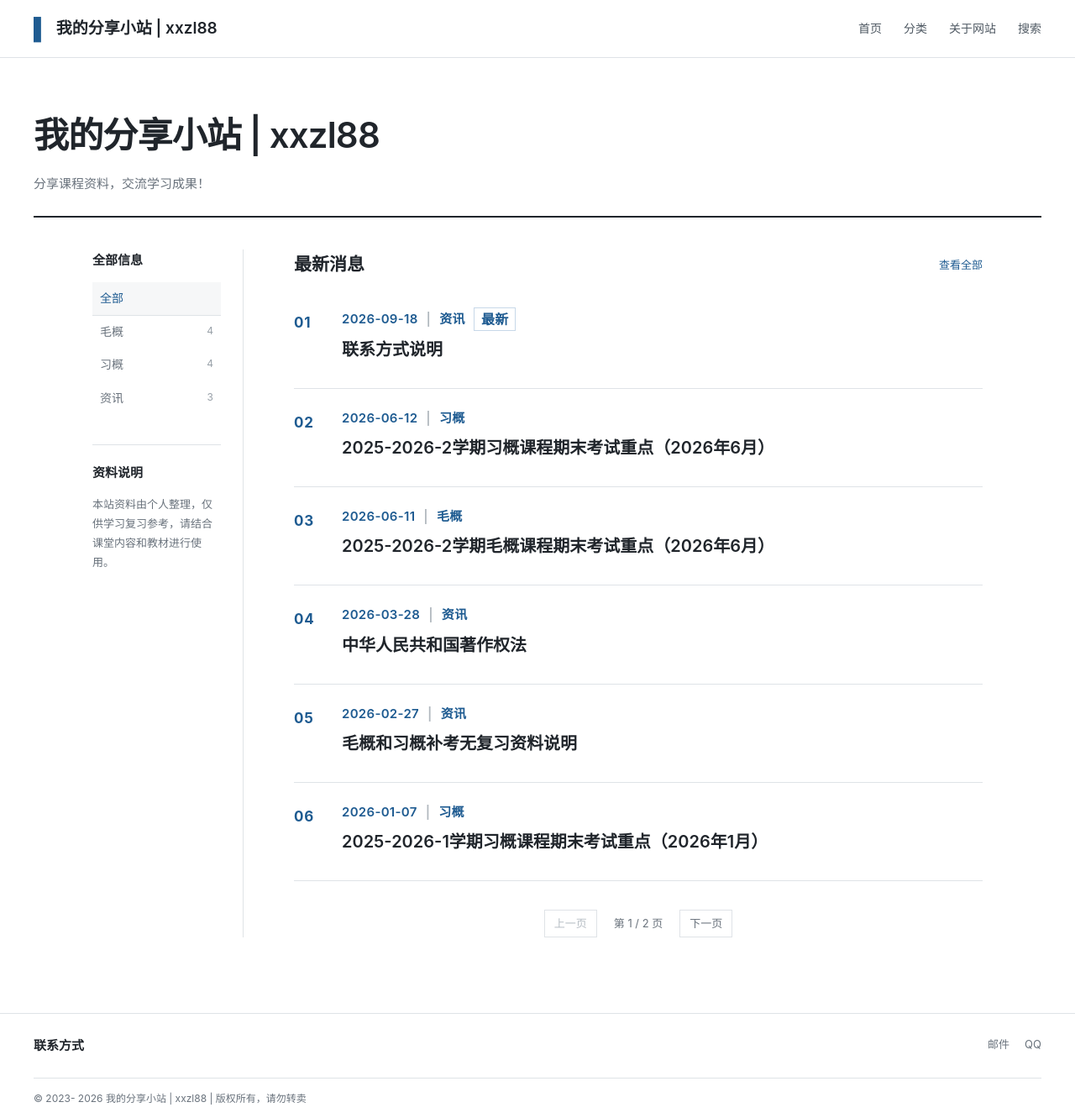
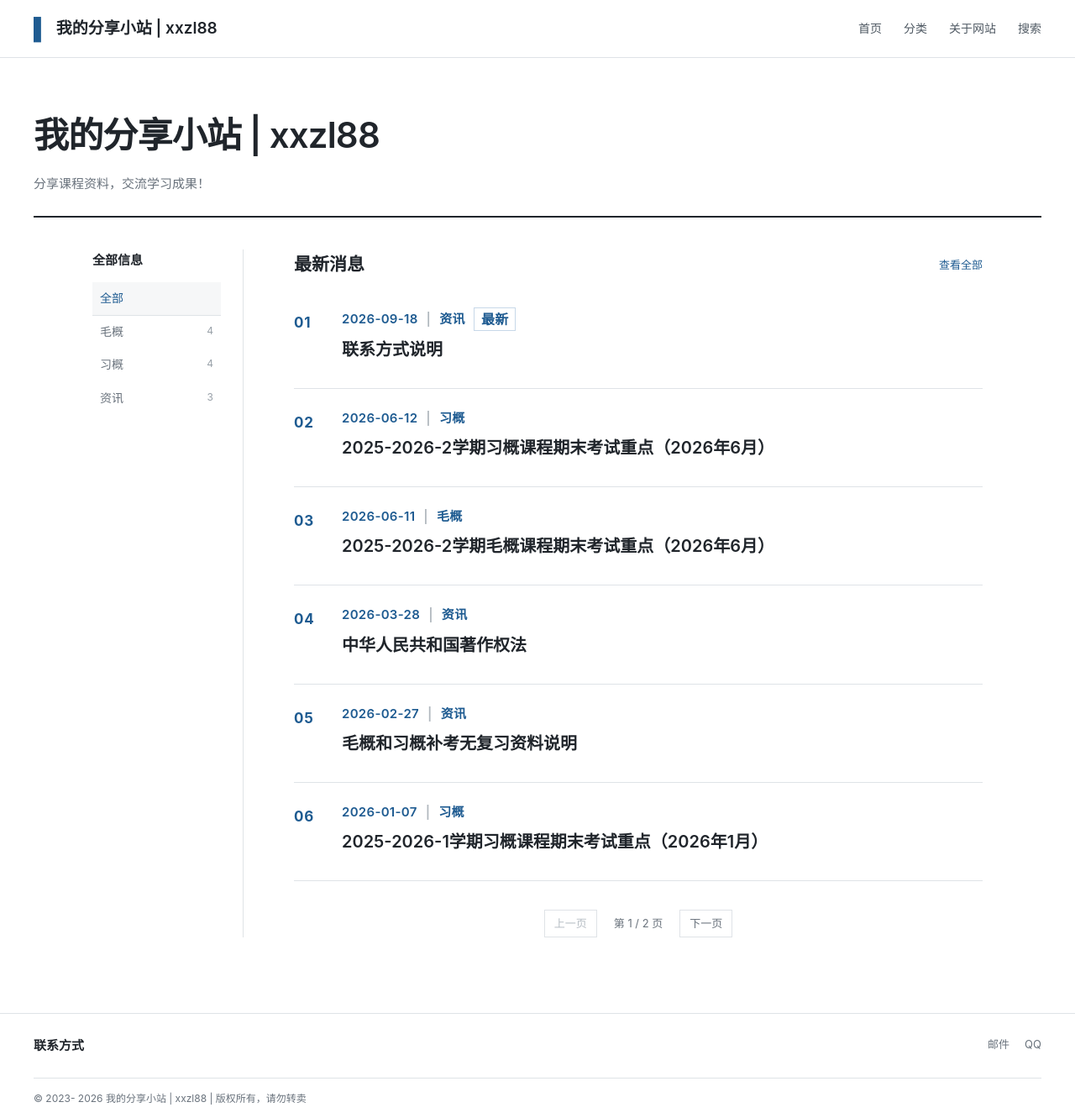
Before and after one commit to xxzl88/csu, a Jekyll site: the page built from index.html, in a window 1280 px wide. Shown: the whole page at 84% size. Built offline with Jekyll 4.4.1, drawn with Linux system fonts in a browser that asks for light colours; the list of posts is cut into pages by our own code.

Commit message:
Update home.html

```diff
--- a/_layouts/home.html
+++ b/_layouts/home.html
@@ -15,7 +15,6 @@ layout: default
       <a class="side-all active" href="{{ '/' | relative_url }}">全部</a>
       {% for category in site.categories %}<a href="{{ '/topics/' | relative_url }}">{{ category[0] }} <span>{{ category[1].size }}</span></a>{% endfor %}
     </section>
-    <section class="side-section side-note"><h2>资料说明</h2><p>本站资料由个人整理，仅供学习复习参考，请结合课堂内容和教材进行使用。</p></section>
   </aside>
 
   <section id="latest" class="notice-list-section">
```
